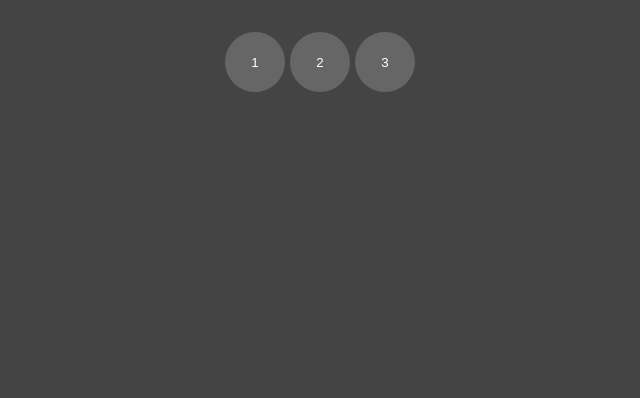
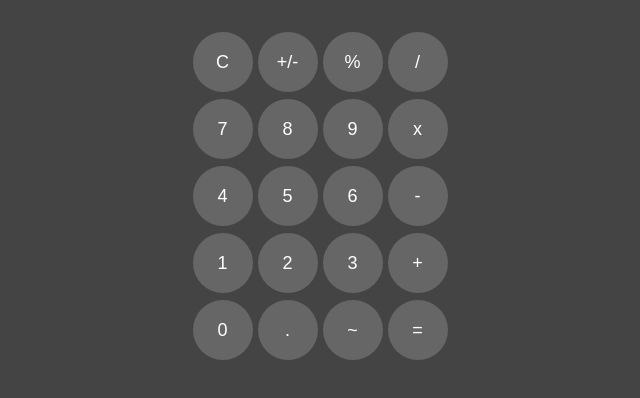
Before and after one commit to versacodes/vue-calculator, a Vue app: page / in a window 1280 px wide. Shown: the top 398 px of the page, without its empty margins (320-960 px from the left). Built offline with nearby package versions, Linux system fonts and the light colour scheme.

Commit message:
Made button_contents const for .calc-btn text Added 4 more .btn-rows Increased font-size of .calc-btn text

```diff
--- a/src/components/CalculatorRow.vue
+++ b/src/components/CalculatorRow.vue
@@ -1,16 +1,32 @@
 <script setup>
 import {ref} from 'vue'
-const button_contents = ref(["C", "+/-", "%", 1])
+const button_contents = ref([["C", "+/-", "%", "/"], [7, 8, 9, "x"], [4, 5, 6, "-"], [1, 2, 3, "+"], [0, ".", "~", "="]])
 
 </script>
 
 <template>
   <div class="btn-row">
-    <button class="calc-btn" v-for="index in 3">{{index}}</button>
+    <button class="calc-btn" v-for="elem in button_contents[0]">{{elem}}</button>
+  </div>
+  <div class="btn-row">
+    <button class="calc-btn" v-for="elem in button_contents[1]">{{elem}}</button>
+  </div>
+  <div class="btn-row">
+    <button class="calc-btn" v-for="elem in button_contents[2]">{{elem}}</button>
+  </div>
+  <div class="btn-row">
+    <button class="calc-btn" v-for="elem in button_contents[3]">{{elem}}</button>
+  </div>
+  <div class="btn-row">
+    <button class="calc-btn" v-for="elem in button_contents[4]">{{elem}}</button>
   </div>
 </template>
 
 <style scoped>
+
+.btn-row ~ .btn-row {
+  margin-top: 7px;
+}
 
 .calc-btn {
   background: #666;
@@ -18,6 +34,7 @@ const button_contents = ref(["C", "+/-", "%", 1])
   height: 60px;
   border-radius: 50%;
   display: inline-block;
+  font-size: 18px;
 }
 
 .calc-btn:hover {
```
